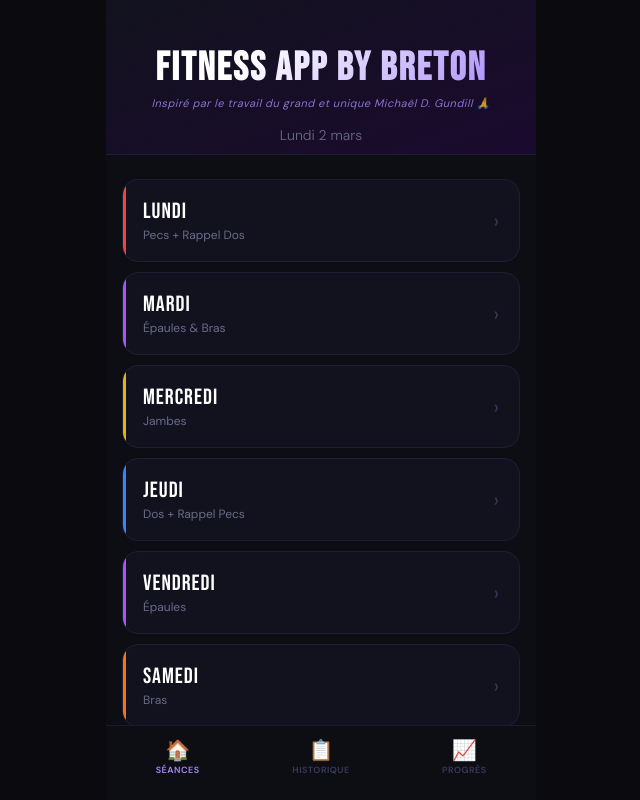
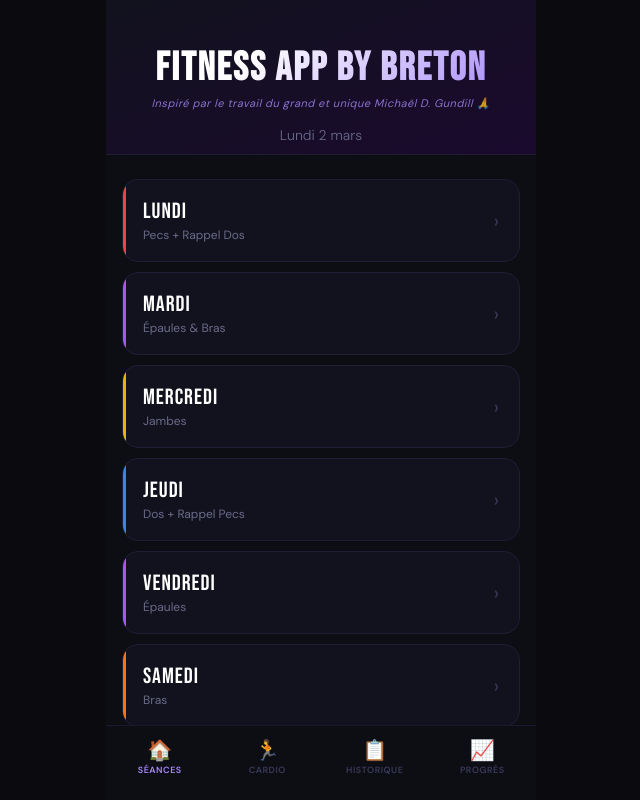
Before and after one commit to NathanLeBreton/lifttracker, a React (Vite) app: page / in a window 1280 px wide. Shown: the whole page, without its empty margins (319-959 px from the left). Built offline with nearby package versions, Linux system fonts and the light colour scheme.

Commit message:
Update BottomNav.jsx

```diff
--- a/src/components/BottomNav.jsx
+++ b/src/components/BottomNav.jsx
@@ -1,5 +1,6 @@
 const items = [
   { id: 'home',     icon: '🏠', label: 'Séances'   },
+  { id: 'cardio',   icon: '🏃', label: 'Cardio'    },
   { id: 'history',  icon: '📋', label: 'Historique' },
   { id: 'progress', icon: '📈', label: 'Progrès'    },
 ]
```
